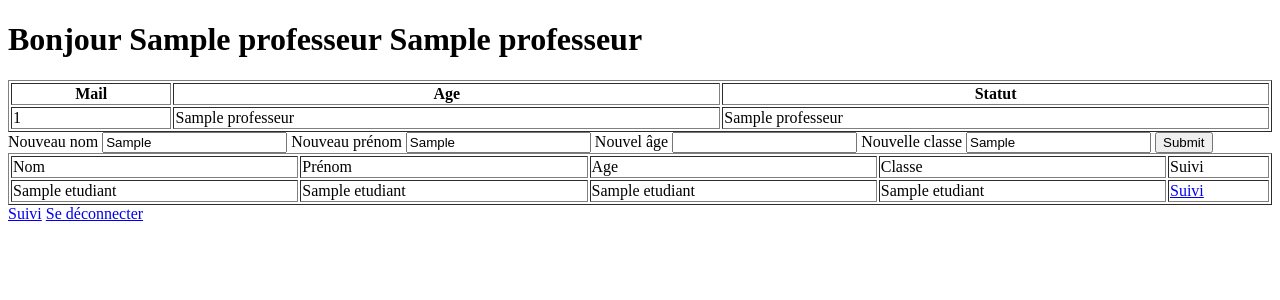
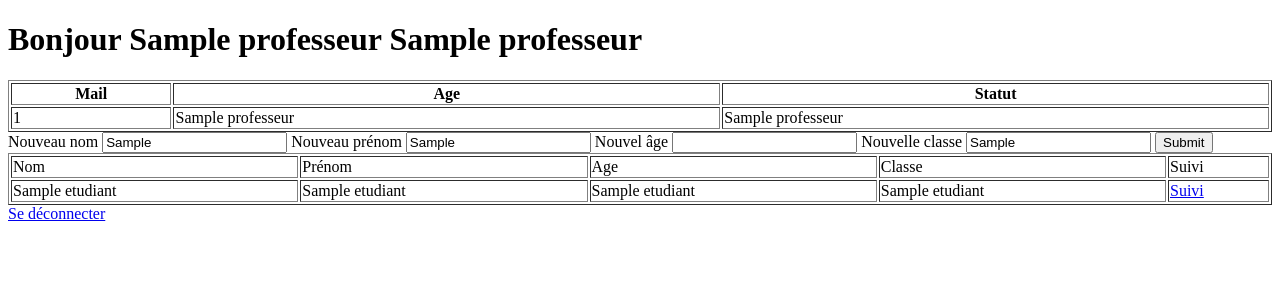
Before and after one commit to sarah-bjt/Workshop_archi, a Flask app: template templates/profil_prof.html in a window 1280 px wide. Shown: the top 300 px of the page. Run offline with Flask 3, Linux system fonts and the light colour scheme; the template is opened without the code that fills it: most values are stand-ins (such as "Sample title", 1, 10 or a date in 2020).

Commit message:
Update profil_prof.html

```diff
--- a/templates/profil_prof.html
+++ b/templates/profil_prof.html
@@ -55,7 +55,6 @@
         </table>
       </div>
       <div>
-        <a href="/suivi/{{util_id}}">Suivi</a>
         <a href="/deconnexion">Se déconnecter</a>
       </div>
   </body>
```
